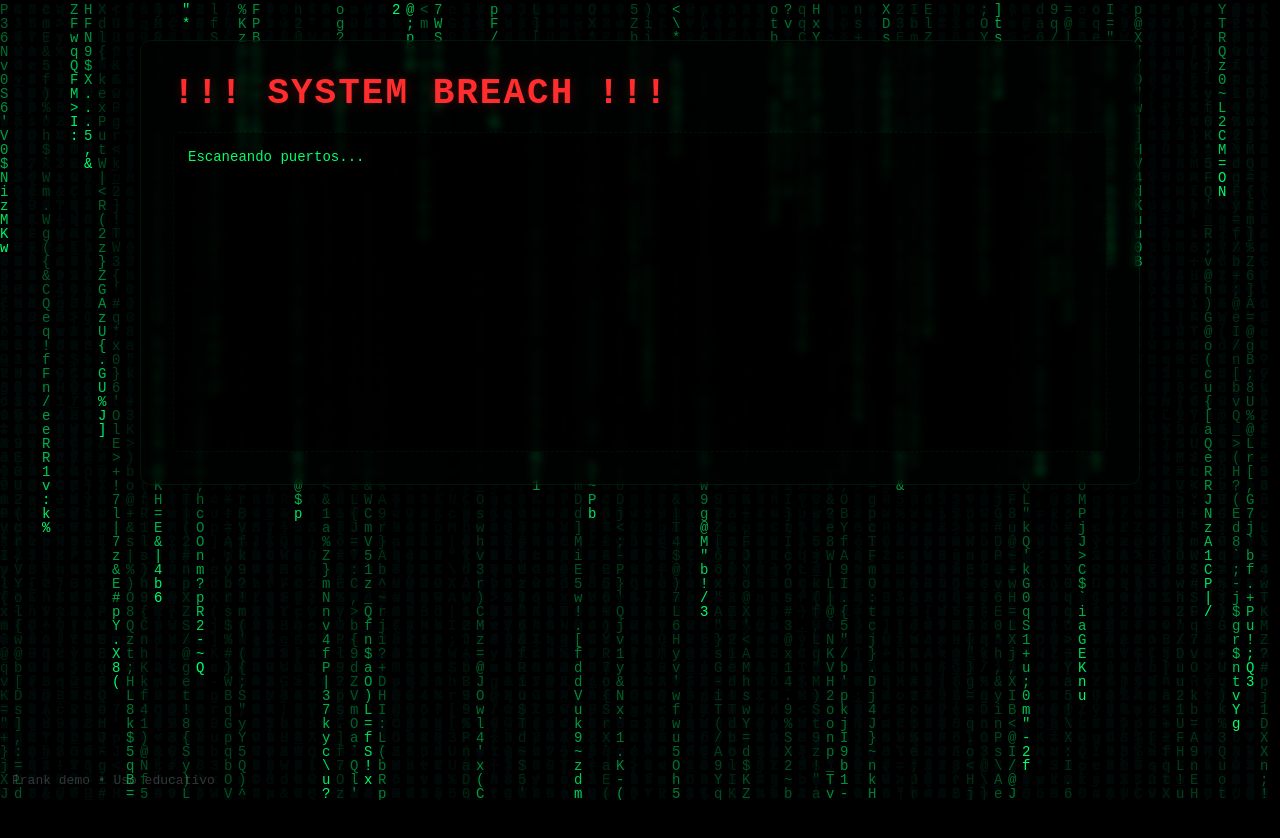
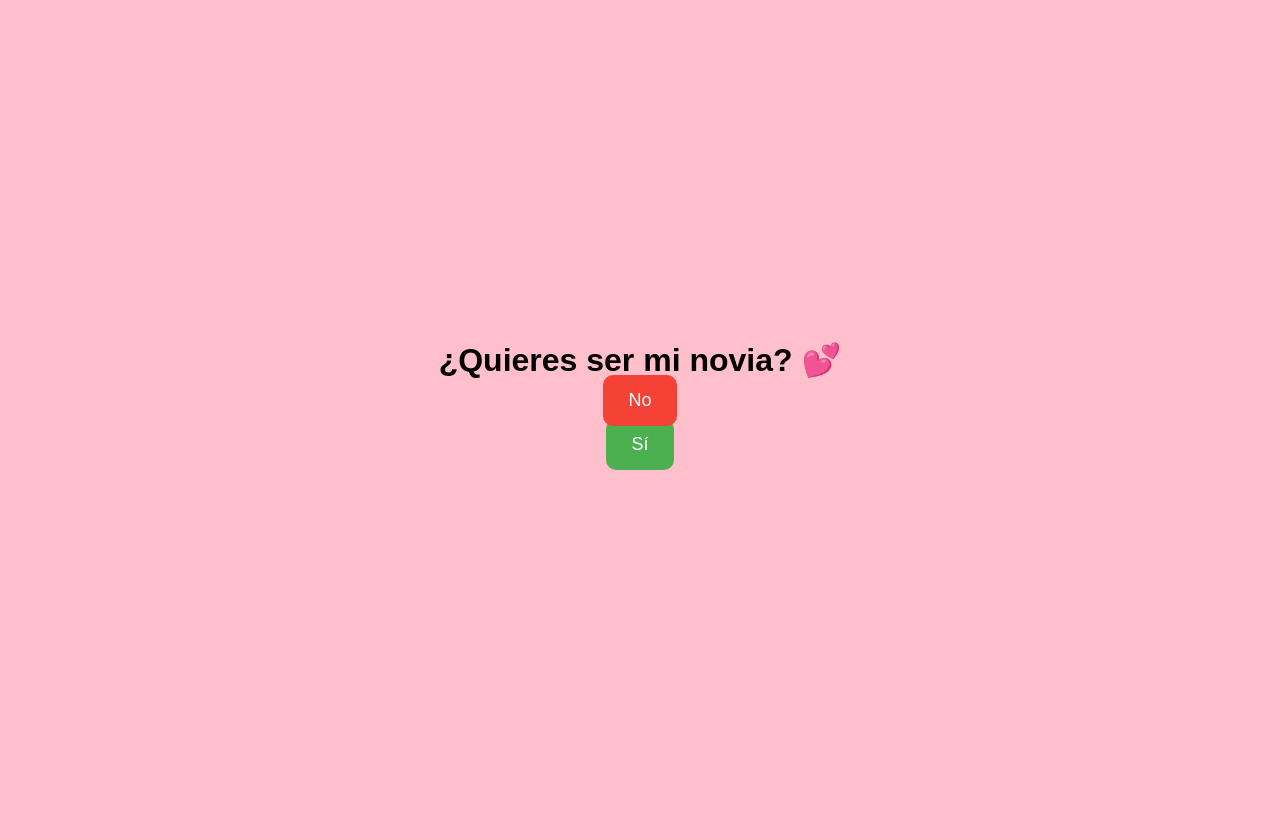
Before and after one commit to IAmWillZero/PRANK, a plain HTML site: page index.html in a window 1280 px wide. After the commit the page ends 800 px from the top, so only its background shows below. Drawn offline with Linux system fonts and the light colour scheme.

Commit message:
html quieres ser mi novia

```diff
--- a/index.html
+++ b/index.html
@@ -1,110 +1,90 @@
-<!doctype html>
+<!DOCTYPE html>
 <html lang="es">
 <head>
-  <meta charset="utf-8" />
-  <meta name="viewport" content="width=device-width,initial-scale=1" />
-  <title>!!! SYSTEM BREACH !!!</title>
+  <meta charset="UTF-8">
+  <title>¿Quieres ser mi novia? 💕</title>
   <style>
-    *{box-sizing:border-box;margin:0;padding:0}
-    html,body{height:100%}
-    body{
-      background:#000;
-      color:#00ff6a;
-      font-family:monospace, system-ui, monospace;
-      overflow:hidden;
+    body {
+      font-family: Arial, sans-serif;
+      text-align: center;
+      background: pink;
+      height: 100vh;
+      display: flex;
+      flex-direction: column;
+      justify-content: center;
+      align-items: center;
+      margin: 0;
+      overflow: hidden;
+    }
+    h1 {
+      font-size: 2em;
+      margin-bottom: 30px;
+    }
+    button {
+      padding: 15px 25px;
+      font-size: 18px;
+      margin: 10px;
+      border: none;
+      border-radius: 10px;
+      cursor: pointer;
+      transition: 0.3s;
+    }
+    #yes {
+      background: #4caf50;
+      color: white;
+    }
+    #no {
+      background: #f44336;
+      color: white;
+      position: absolute;
     }
 
-    .matrix{position:fixed;inset:0;z-index:0;}
-    canvas{width:100%;height:100%;display:block}
-
-    .panel{position:relative;z-index:2;padding:32px;max-width:1000px;margin:40px auto;background:rgba(0,0,0,0.45);border:1px solid rgba(0,255,106,0.08);box-shadow:0 8px 40px rgba(0,0,0,0.7);border-radius:10px;backdrop-filter:blur(4px)}
-
-    h1{font-size:36px;letter-spacing:2px;color:#ff2d2d;text-shadow:0 0 12px rgba(255,45,45,0.25)}
-    .log{margin-top:18px;background:rgba(0,0,0,0.6);padding:14px;border-radius:6px;height:320px;overflow:auto;border:1px dashed rgba(0,255,106,0.06)}
-    .log > div{font-size:14px;line-height:1.45}
-
-    .modal{position:fixed;inset:0;display:flex;align-items:center;justify-content:center;padding:24px;z-index:9;visibility:hidden;opacity:0;transition:all .25s}
-    .modal.show{visibility:visible;opacity:1}
-    .modal .card{background:#050505;padding:20px;border-radius:10px;max-width:760px;border:1px solid rgba(255,0,0,0.08)}
-    .modal h2{color:#ffbcbc}
-    .modal p{color:#d6ffd7;margin-top:8px}
-
-    footer{position:fixed;left:12px;bottom:12px;z-index:3;font-size:13px;color:rgba(255,255,255,0.2)}
+    /* Estilo para el div flotante */
+    #mensaje {
+      position: fixed;
+      top: 50%;
+      left: 50%;
+      transform: translate(-50%, -50%) scale(0);
+      background: white;
+      padding: 30px 40px;
+      border-radius: 20px;
+      box-shadow: 0 5px 15px rgba(0,0,0,0.3);
+      font-size: 1.5em;
+      color: #e91e63;
+      text-align: center;
+      transition: transform 0.4s ease;
+      z-index: 1000;
+    }
+    #mensaje.show {
+      transform: translate(-50%, -50%) scale(1);
+    }
   </style>
 </head>
 <body>
-  <div class="matrix"><canvas id="matrixCanvas"></canvas></div>
+  <h1>¿Quieres ser mi novia? 💕</h1>
+  <button id="yes">Sí</button>
+  <button id="no">No</button>
 
-  <div class="panel" role="main">
-    <h1>!!! SYSTEM BREACH !!!</h1>
-    <div class="log" id="log" aria-live="polite"></div>
-  </div>
-
-  <div class="modal" id="modal">
-    <div class="card">
-      <h2>¡¡BROMAAA 😅!!</h2>
-      <p>No abras enlaces desconocidos. Esta simulación fue para demostrar lo fácil que es hacer parecer un hackeo.</p>
-      <p>👉 Confía en mis enlaces, pero desconfía de otros 😉</p>
-    </div>
-  </div>
-
-  <footer>Prank demo • Uso educativo</footer>
+  <!-- El div oculto -->
+  <div id="mensaje">¡Sabía que aceptarías! ❤️<br>Mañana te invito un caramelo 🍬</div>
 
   <script>
-    // MATRIX BACKGROUND
-    const canvas = document.getElementById('matrixCanvas');
-    const ctx = canvas.getContext('2d');
-    let cols, rows, size = 14, drops;
-    function resize(){
-      canvas.width = innerWidth; canvas.height = innerHeight;
-      cols = Math.floor(canvas.width / size); rows = Math.floor(canvas.height / size);
-      drops = new Array(cols).fill(1);
-    }
-    window.addEventListener('resize', resize);
-    resize();
-    function frame(){
-      ctx.fillStyle = 'rgba(0,0,0,0.06)';
-      ctx.fillRect(0,0,canvas.width,canvas.height);
-      ctx.fillStyle = '#00ff6a'; ctx.font = size + 'px monospace';
-      for(let i=0;i<drops.length;i++){
-        const text = String.fromCharCode(33 + Math.random() * 94);
-        ctx.fillText(text, i*size, drops[i]*size);
-        if(drops[i]*size > canvas.height && Math.random() > 0.975) drops[i]=0;
-        drops[i]++;
-      }
-      requestAnimationFrame(frame);
-    }
-    requestAnimationFrame(frame);
+    const yesBtn = document.getElementById("yes");
+    const noBtn = document.getElementById("no");
+    const mensaje = document.getElementById("mensaje");
 
-    // Fake hacking simulation
-    const log = document.getElementById('log');
-    function writeLine(txt){
-      const d = document.createElement('div'); d.textContent = txt; log.prepend(d);
-    }
+    // Mostrar el mensaje flotante
+    yesBtn.addEventListener("click", () => {
+      mensaje.classList.add("show");
+    });
 
-    const fakeMessages = [
-      'Escaneando puertos...',
-      'Accediendo a base de datos...',
-      'Extrayendo credenciales...',
-      'Usuario encontrado...',
-      'Obteniendo contraseñas de correo...',
-      'Obteniendo mensajes de WhatsApp...',
-      'Compilando información privada...',
-      'Enviando datos a servidor remoto...'
-    ];
-
-    let i = 0;
-    const interval = setInterval(()=>{
-      if(i < fakeMessages.length){
-        writeLine(fakeMessages[i]);
-        i++;
-      }
-    }, 3000);
-
-    // After ~30s show prank modal
-    setTimeout(()=>{
-      document.getElementById('modal').classList.add('show');
-    }, 30000);
+    // Hacer que el botón "No" escape
+    noBtn.addEventListener("mouseover", () => {
+      const x = Math.floor(Math.random() * (window.innerWidth - 100));
+      const y = Math.floor(Math.random() * (window.innerHeight - 50));
+      noBtn.style.left = `${x}px`;
+      noBtn.style.top = `${y}px`;
+    });
   </script>
 </body>
 </html>
```
